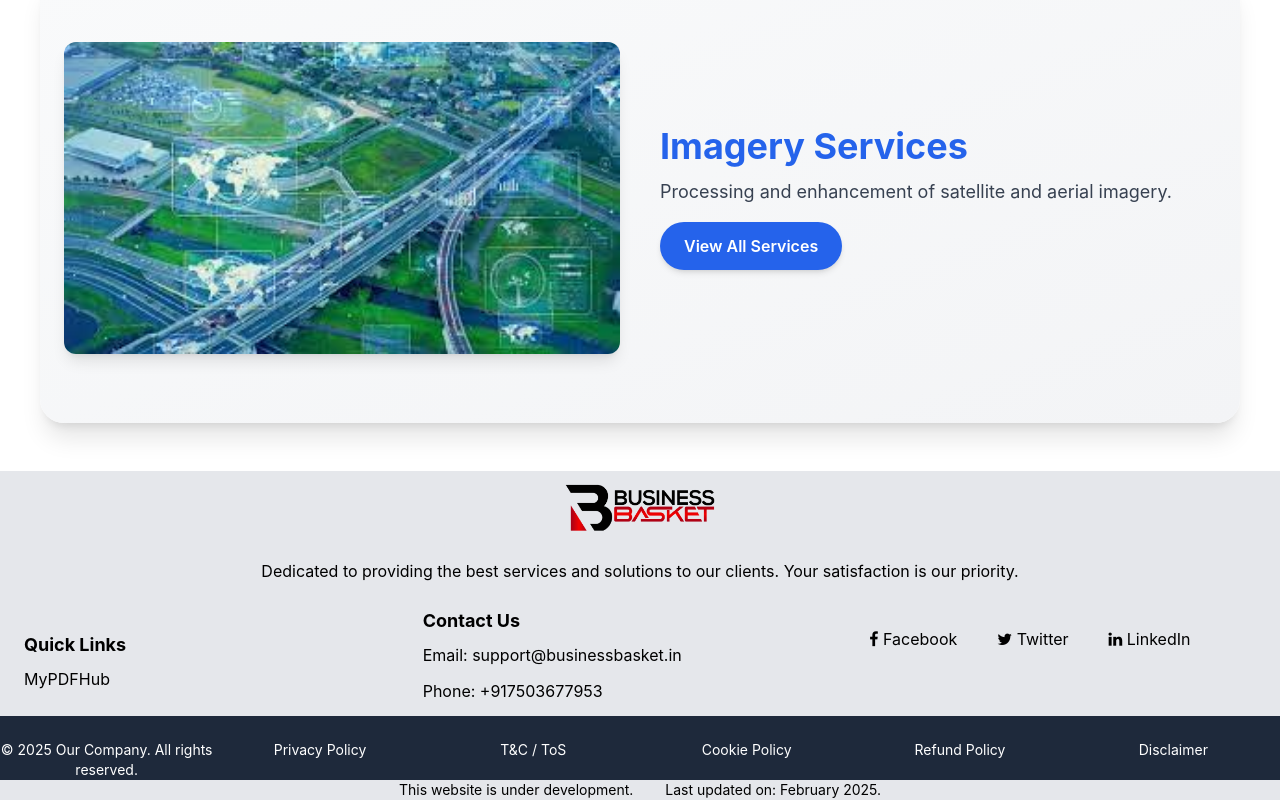
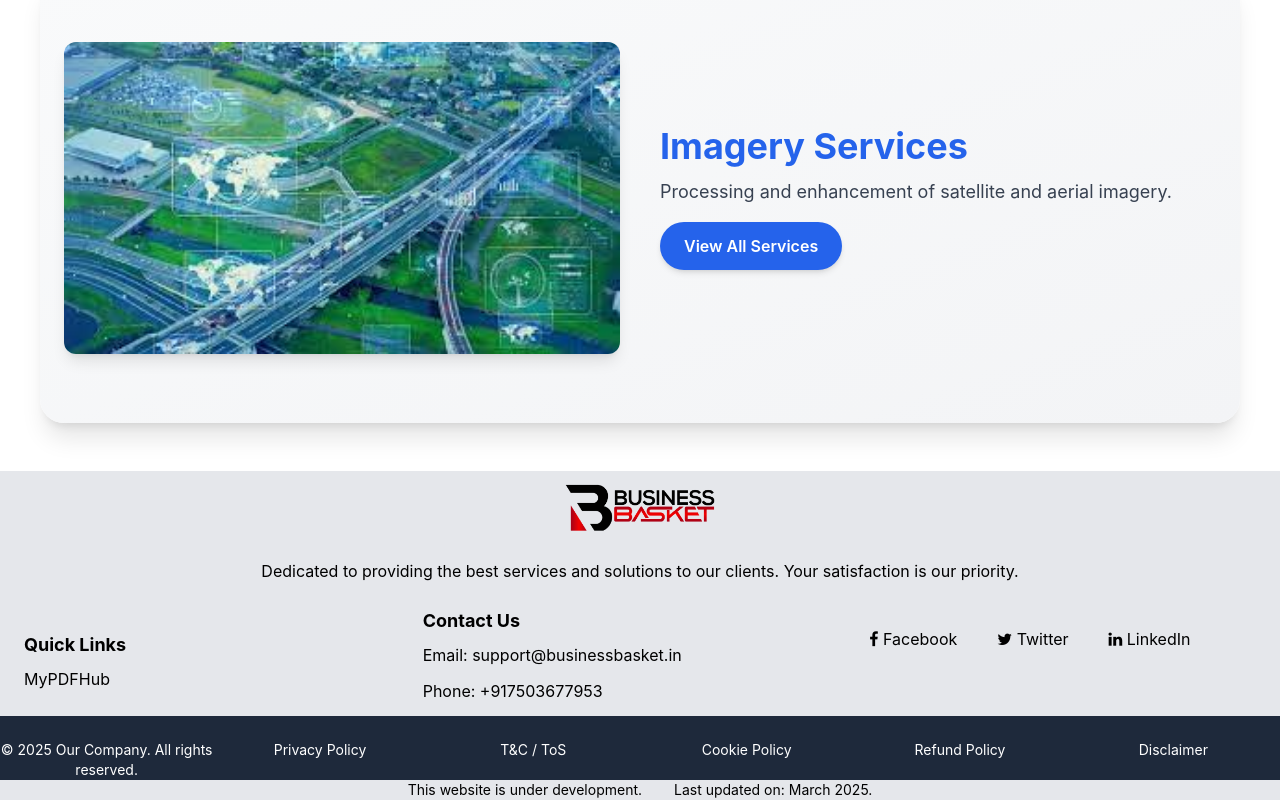
Before and after one commit to bbipl1/bbipl-app, a React (Create React App) app: page / in a window 1280 px wide. Shown: the part 1044-1844 px from the top of the page. Built offline with nearby package versions, Linux system fonts and the light colour scheme; no server answers.

Commit message:
26-03-2025 wednesday

```diff
--- a/src/layout/Footer.jsx
+++ b/src/layout/Footer.jsx
@@ -143,7 +143,7 @@ const Footer = () => {
         </div>
       </div>
       <p className="text-sm flex justify-self-center">
-        This website is under development. <span className="ml-8">  Last updated on: February 2025.</span>
+        This website is under development. <span className="ml-8">  Last updated on: March 2025.</span>
       </p>
     </footer>
   );
```
